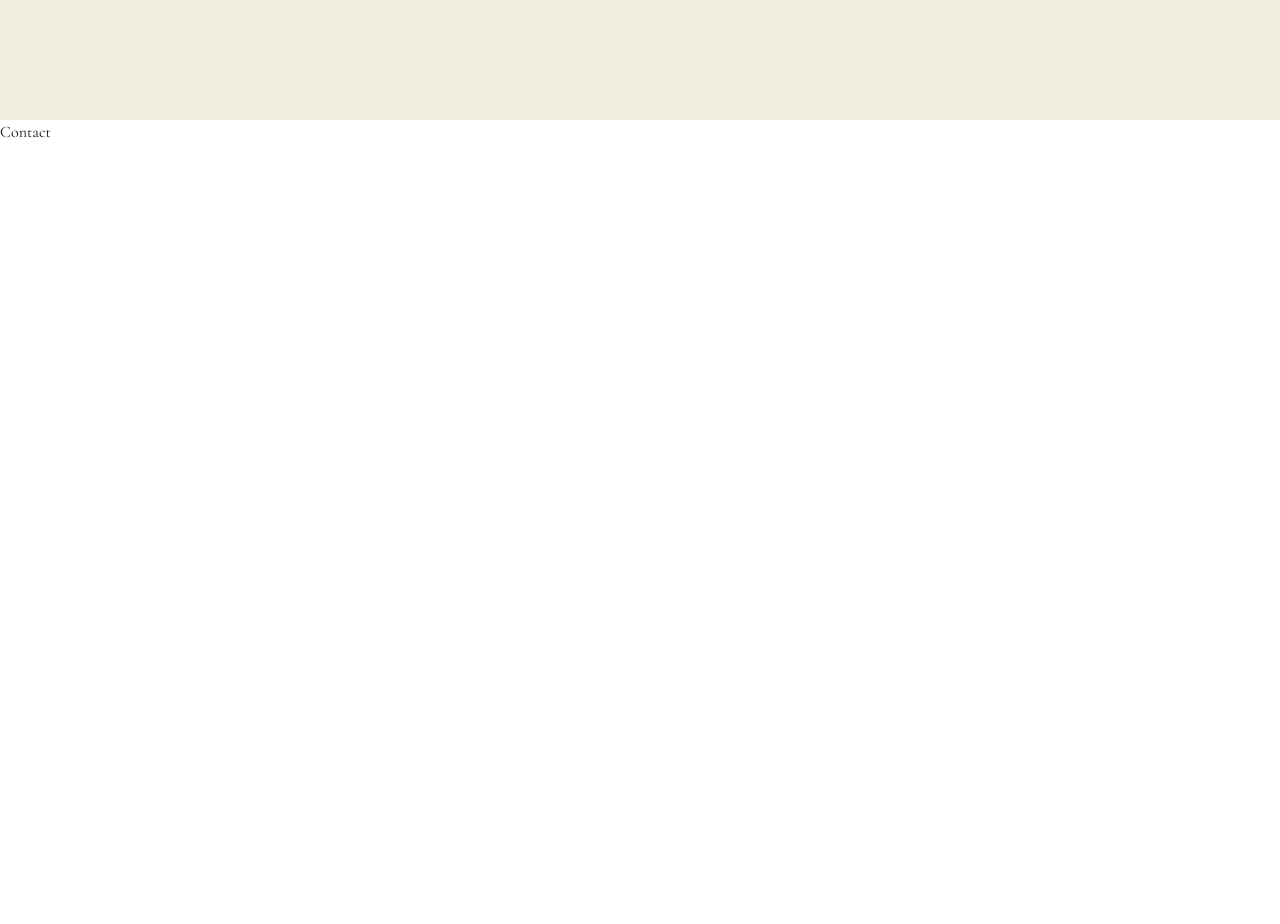
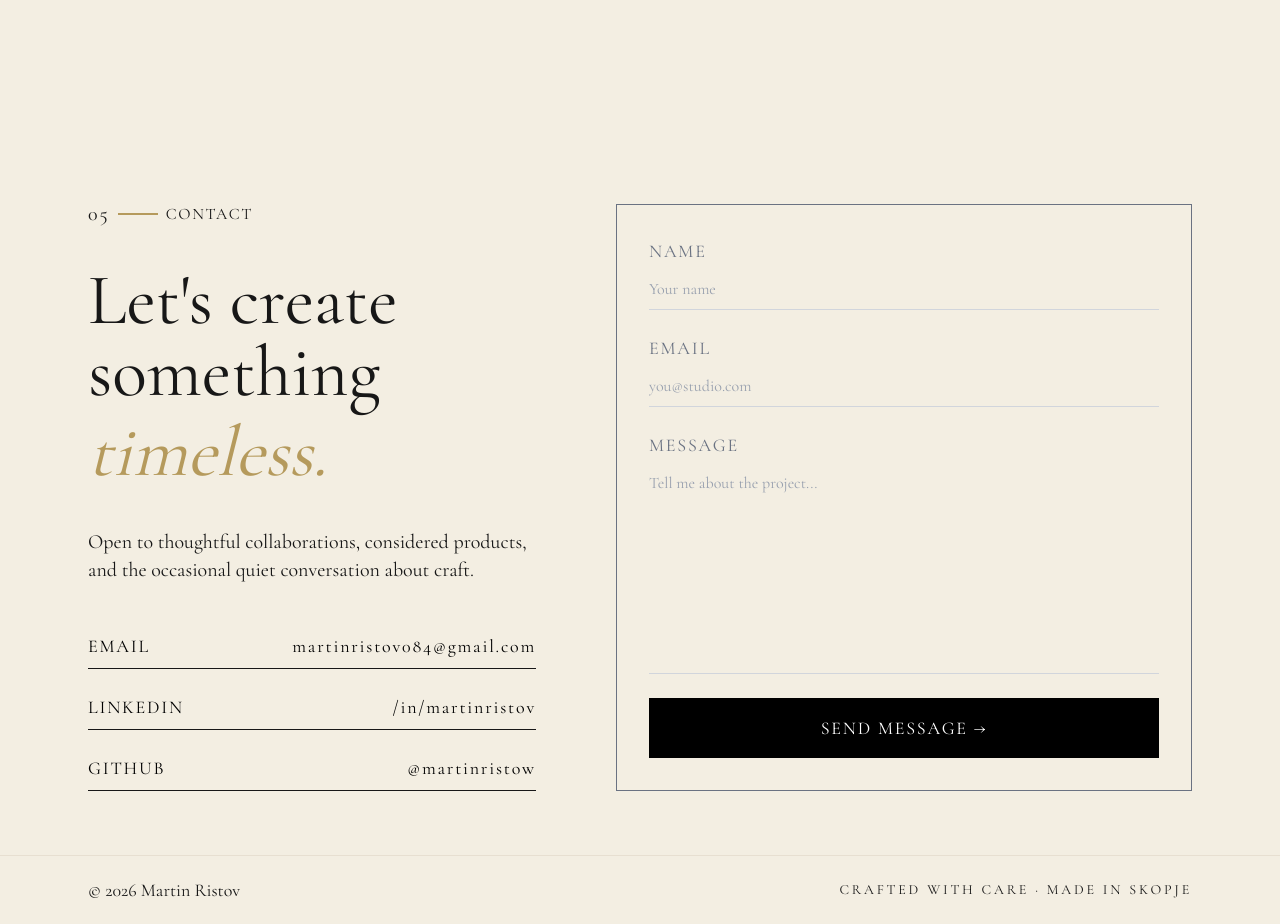
Before and after one commit to martinristow/portfolio, a Next.js app: page / in a window 1280 px wide. Shown: the part 4180-5104 px from the top of the page. Built offline with nearby package versions, Linux system fonts and the light colour scheme.

Commit message:
contact section and footer

```diff
--- /dev/null
+++ b/app/components/ContactSection/ContactSection.tsx
@@ -0,0 +1,175 @@
+'use client'
+
+import { useRef } from 'react'
+
+const ContactSection = () => {
+    const nameRef = useRef<HTMLInputElement>(null)
+    const emailRef = useRef<HTMLInputElement>(null)
+    const messageRef = useRef<HTMLTextAreaElement>(null)
+
+    const handleSend = () => {
+        const name = nameRef.current?.value || ''
+        const email = emailRef.current?.value || ''
+        const message = messageRef.current?.value || ''
+
+        window.location.href =
+            `mailto:martinristov084@gmail.com?subject=Message from ${name}&body=${encodeURIComponent(message)}%0A%0AReply to: ${email}`
+    }
+
+    return (
+        <section
+            id="contact"
+            className="bg-card-secondary pt-[var(--header-height)]"
+        >
+            <div className="flex flex-col lg:flex-row justify-between gap-10 lg:gap-20 pt-6 pb-16 max-w-6xl mx-auto px-6 font-serif">
+
+                {/* HEADING */}
+                <div className="flex flex-col gap-5 lg:gap-10 flex-shrink-0 lg:max-w-md">
+
+                    <div className="flex items-center gap-2">
+                        <h5 className="uppercase tracking-widest text-xl leading-none">
+                            05
+                        </h5>
+
+                        <div className="flex items-center gap-2">
+                            <span className="block w-6 md:w-10 h-0.5 bg-accent self-center"></span>
+
+                            <h3 className="uppercase tracking-widest leading-none">
+                                Contact
+                            </h3>
+                        </div>
+                    </div>
+
+                    <div className="flex flex-col gap-2">
+                        <h1 className="text-5xl md:text-6xl lg:text-7xl tracking-normal font-serif">
+                            Let's create
+                            <br />
+                            something
+                        </h1>
+
+                        <h1 className="text-5xl md:text-6xl lg:text-7xl tracking-normal font-serif italic text-accent">
+                            timeless.
+                        </h1>
+                    </div>
+
+                    <p className="max-w-md text-xl">
+                        Open to thoughtful collaborations, considered products,
+                        and the occasional quiet conversation about craft.
+                    </p>
+
+                    <div className="flex flex-col space-y-4">
+
+                        <a
+                            href="mailto:martinristov084@gmail.com"
+                            className="flex items-center justify-between gap-4 w-full border-b hover:border-accent py-2"
+                        >
+                            <h2 className="text-base lg:text-lg tracking-widest uppercase text-black">
+                                Email
+                            </h2>
+
+                            <h4 className="text-base lg:text-lg tracking-widest text-black">
+                                martinristov084@gmail.com
+                            </h4>
+                        </a>
+
+                        <a
+                            href="https://www.linkedin.com/in/martin-ristov-69a0a729a/"
+                            target="_blank"
+                            rel="noopener noreferrer"
+                            className="flex items-center justify-between gap-4 w-full border-b hover:border-accent py-2"
+                        >
+                            <h2 className="text-base lg:text-lg tracking-widest uppercase text-black">
+                                Linkedin
+                            </h2>
+
+                            <h4 className="text-base lg:text-lg tracking-widest text-black">
+                                /in/martinristov
+                            </h4>
+                        </a>
+
+                        <a
+                            href="https://github.com/martinristow"
+                            target="_blank"
+                            rel="noopener noreferrer"
+                            className="flex items-center justify-between gap-4 w-full border-b hover:border-accent py-2"
+                        >
+                            <h2 className="text-base lg:text-lg tracking-widest uppercase text-black">
+                                Github
+                            </h2>
+
+                            <h4 className="text-base lg:text-lg tracking-widest text-black">
+                                @martinristow
+                            </h4>
+                        </a>
+
+                    </div>
+</div>
+
+    {/* FORM */}
+    <form className="flex flex-col flex-1 space-y-6 p-6 lg:p-8 border border-gray-500">
+
+        <div className="flex flex-col gap-3">
+            <label
+                htmlFor="name"
+                className="text-base lg:text-lg tracking-widest uppercase text-gray-500"
+            >
+                Name
+            </label>
+
+            <input
+                ref={nameRef}
+                type="text"
+                id="name"
+                placeholder="Your name"
+                className="bg-transparent border-b border-gray-300 pb-2 placeholder-gray-400 outline-none focus:border-gray-500"
+            />
+        </div>
+
+        <div className="flex flex-col gap-3">
+            <label
+                htmlFor="email"
+                className="text-base lg:text-lg tracking-widest uppercase text-gray-500"
+            >
+                Email
+            </label>
+
+            <input
+                ref={emailRef}
+                type="email"
+                id="email"
+                placeholder="you@studio.com"
+                className="bg-transparent border-b border-gray-300 pb-2 placeholder-gray-400 outline-none focus:border-gray-500"
+            />
+        </div>
+
+        <div className="flex flex-col flex-1 gap-3">
+            <label
+                htmlFor="message"
+                className="text-base lg:text-lg tracking-widest uppercase text-gray-500"
+            >
+                Message
+            </label>
+
+            <textarea
+                ref={messageRef}
+                id="message"
+                placeholder="Tell me about the project..."
+                className="bg-transparent border-b border-gray-300 pb-2 placeholder-gray-400 outline-none focus:border-gray-500 resize-none flex-1 min-h-[120px]"
+            />
+        </div>
+
+        <button
+            type="button"
+            onClick={handleSend}
+            className="w-full bg-black text-white text-base lg:text-lg tracking-widest uppercase py-4 transition-colors"
+        >
+            Send Message →
+        </button>
+
+    </form>
+</div>
+</section>
+)
+}
+
+export default ContactSection
--- /dev/null
+++ b/app/components/Footer/Footer.tsx
@@ -0,0 +1,36 @@
+const Footer = () => {
+    const currentYear = new Date().getFullYear();
+
+    return (
+        <footer className="bg-card-secondary border-t border-secondary">
+            <div
+                className="
+                    max-w-6xl mx-auto
+                    px-4 sm:px-6
+                    py-5
+                    flex flex-col items-center justify-center
+                    gap-2 sm:gap-3
+                    text-center lg:flex-row lg:justify-between lg:text-left
+                    font-serif
+                "
+            >
+                <h2 className="text-sm sm:text-base lg:text-lg">
+                    &copy; {currentYear} Martin Ristov
+                </h2>
+
+                <h3
+                    className="
+                        uppercase
+                        tracking-[0.2em]
+                        text-[10px] sm:text-xs lg:text-sm
+                        text-muted-foreground
+                    "
+                >
+                    Crafted with care · Made in Skopje
+                </h3>
+            </div>
+        </footer>
+    );
+};
+
+export default Footer;
--- a/app/page.tsx
+++ b/app/page.tsx
@@ -4,6 +4,8 @@ import AboutSection from "@/app/components/AboutSection/AboutSection";
 import ExperienceSection from "@/app/components/ExperienceSection/ExperienceSection";
 import SkillsSection from "@/app/components/SkillsSection/SkillsSection";
 import ProjectsSection from "@/app/components/ProjectsSection/ProjectsSection";
+import ContactSection from "@/app/components/ContactSection/ContactSection";
+import Footer from "@/app/components/Footer/Footer";
 
 export default function Home() {
     return (
@@ -21,13 +23,9 @@ export default function Home() {
 
                 <ProjectsSection/>
 
+                <ContactSection/>
 
-                <section
-                    id="contact"
-                    className="h-screen scroll-mt-[var(--header-height)]"
-                >
-                    Contact
-                </section>
+                <Footer/>
             </main>
         </>
     );
```
